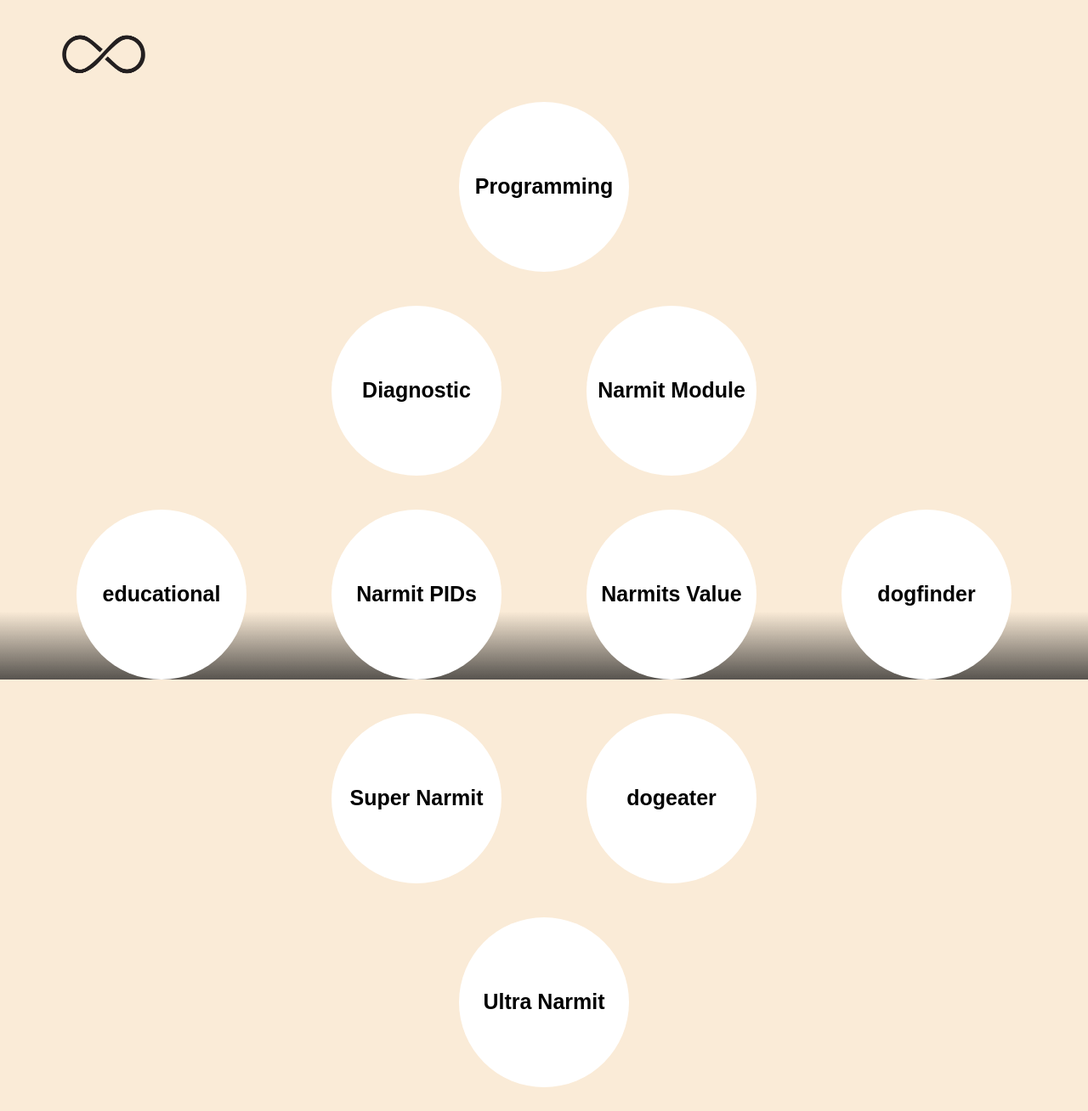
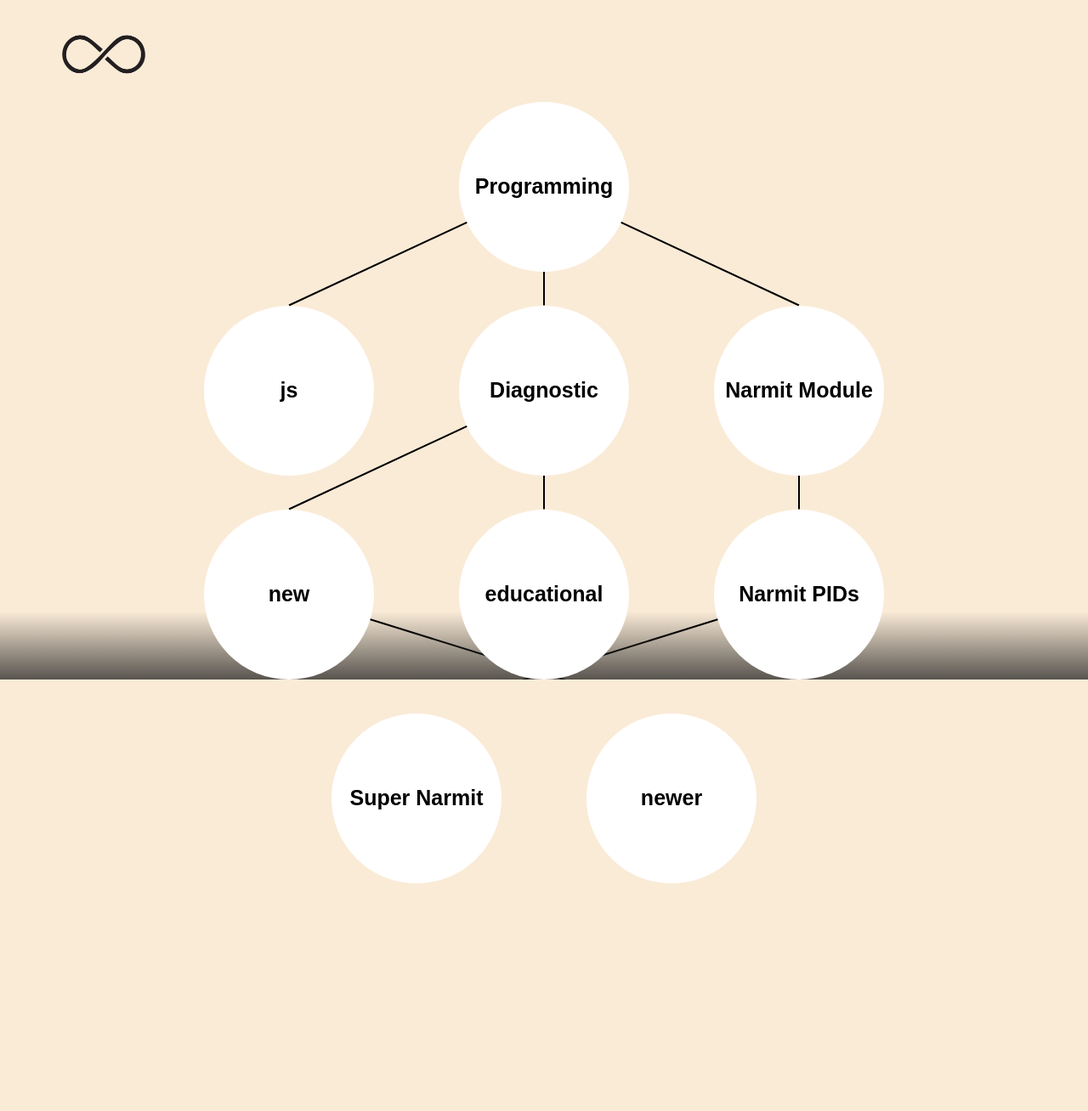
Before and after one commit to AndersonCodingClub/InfiniteAcademy, a Flask app: page /programming in a window 1280 px wide. Shown: the whole page at 85% size. After the commit the page ends 1040 px from the top, so only its background shows below. Run offline with Flask 3, Linux system fonts and the light colour scheme; some libraries are stand-ins or nearby versions.

Commit message:
fixed a little bit of the node ordering issue

```diff
--- a/static/programming.css
+++ b/static/programming.css
@@ -79,6 +79,7 @@ body {
 }
 
 .tree-node {
+    position: relative;
     display: flex;
     background-color: white;
     width: 200px;
@@ -126,6 +127,7 @@ line {
     stroke-width: 2;
     z-index: -91;
 }
+
 .gray-unknown {
     position: fixed;
     height: 80px;
--- a/static/programming.js
+++ b/static/programming.js
@@ -33,7 +33,6 @@ function getNodeFromTreeAsArray(arrayToSearch, nodeToFind) {  // <- returns arra
     arrayToSearch.forEach((nodes, i) => {
         if (!Array.isArray(nodes) && arrayToSearch[i] == document.getElementById(nodeToFind)) {
             foundNode = arrayToSearch;
-            console.log(foundNode);
         } else if (Array.isArray(nodes) && nodes[0] == document.getElementById(nodeToFind) && !foundNode) {
             foundNode = arrayToSearch[i];
         } else if (Array.isArray(nodes) && !foundNode){
@@ -42,6 +41,30 @@ function getNodeFromTreeAsArray(arrayToSearch, nodeToFind) {  // <- returns arra
     });
 
     return foundNode;
+}
+
+
+function getFatherById(arrayToSearch, nodeToFind) {
+    var childElement = document.getElementById(nodeToFind);
+    var foundNode;
+    var fatherNode;
+
+    if (!nodeToFind) return;
+
+    arrayToSearch.forEach((nodes, i) => {
+        if (!Array.isArray(nodes) && arrayToSearch[i] == document.getElementById(nodeToFind)) {
+            fatherNode = nodes;
+            foundNode = arrayToSearch;
+        } else if (Array.isArray(nodes) && nodes[0] == document.getElementById(nodeToFind) && !foundNode && !fatherNode) {
+            fatherNode = arrayToSearch;
+            foundNode = arrayToSearch[i];
+        } else if (Array.isArray(nodes) && !foundNode && !fatherNode){
+            fatherNode = getFatherById(nodes, nodeToFind);
+        }
+    });
+
+    if (!fatherNode) return null;
+    return fatherNode[0];
 }
 
 
@@ -69,9 +92,29 @@ function birthChild(fatherNodeID, childName) {
     father.push(newNodeAsArray);
 
 
-    if(document.getElementById(parseInt(father[0].parentElement.id) + 1)) {
-            rowBelowFather = document.getElementById(parseInt(father[0].parentElement.id) + 1)
+    if(document.getElementById(parseInt(father[0].parentElement.id) + 1)) { // must sort node to be in order
+            rowBelowFather = document.getElementById(parseInt(father[0].parentElement.id) + 1);
             rowBelowFather.appendChild(newNode);
+            var placeToBePut = father[1][0].previousElementSibling;
+            var nextNodeId;
+
+            if (newNode.nextElementSibling) {
+                nextNodeId = newNode.nextElementSibling.id;
+            }
+
+            if (father[1][0].parentElement == rowBelowFather) {      // does not work for virgin nodes (unfortunate)
+                rowBelowFather.insertBefore(newNode, father[1][0]);
+            } else {
+                var nodeParent = getNodeFromTreeAsArray(programmingPath);
+                rowBelowFather.insertBefore(newNode, placeToBePut);
+            }
+
+            // while (getFatherById(programmingPath, nextNodeId) != getFatherById(programmingPath, newNode.id) && getFatherById(programmingPath, newNode.previousElementSibling.id) != getFatherById(programmingPath, newNode.id)) {
+            //     var neighborNode = newNode.previousElementSibling;
+
+            //     rowBelowFather.insertBefore(newNode, neighborNode);
+            // }
+
     } else {
         var newRow = document.createElement('div');
 
@@ -105,7 +148,6 @@ function getPositionOfChildren(element) { // will return data in array with form
 
 function drawLineToChildren(element) {
     var childPositions = getPositionOfChildren(element);
-    var lines = [];
 
     for (i =0; i<childPositions.length; i+=4) {
         var xPos = childPositions[i];
@@ -165,13 +207,9 @@ function putButtonsOnVirgins() {
 
 
 document.body.onload = function () {
-    birthChild('narmit', 'Narmits Value'); // plan: include button at bottom of every node w/o any children that will run birthChild, AI will generate appropriate topic given the father module's name.
-    birthChild('narmit', "dogfinder");       //       create function for all this, and rawdog call function from HTML button to avoid dealing with javascript
-    birthChild('dogfinder', 'dogeater');
-    birthChild('super-narmit', 'Ultra Narmit');
-
-    directDescendentCount('Narmits-Value')
-    console.log(getEveryVirgin(programmingPath));
+    birthChild('diagnostic', 'new');
+    birthChild('subject-title', 'js');
+    birthChild('new', 'newer');
 
     doSomethingForWholeFamily(programmingPath, drawLineToChildren); // bugs out whenever screen changes, need to fix
 
```
